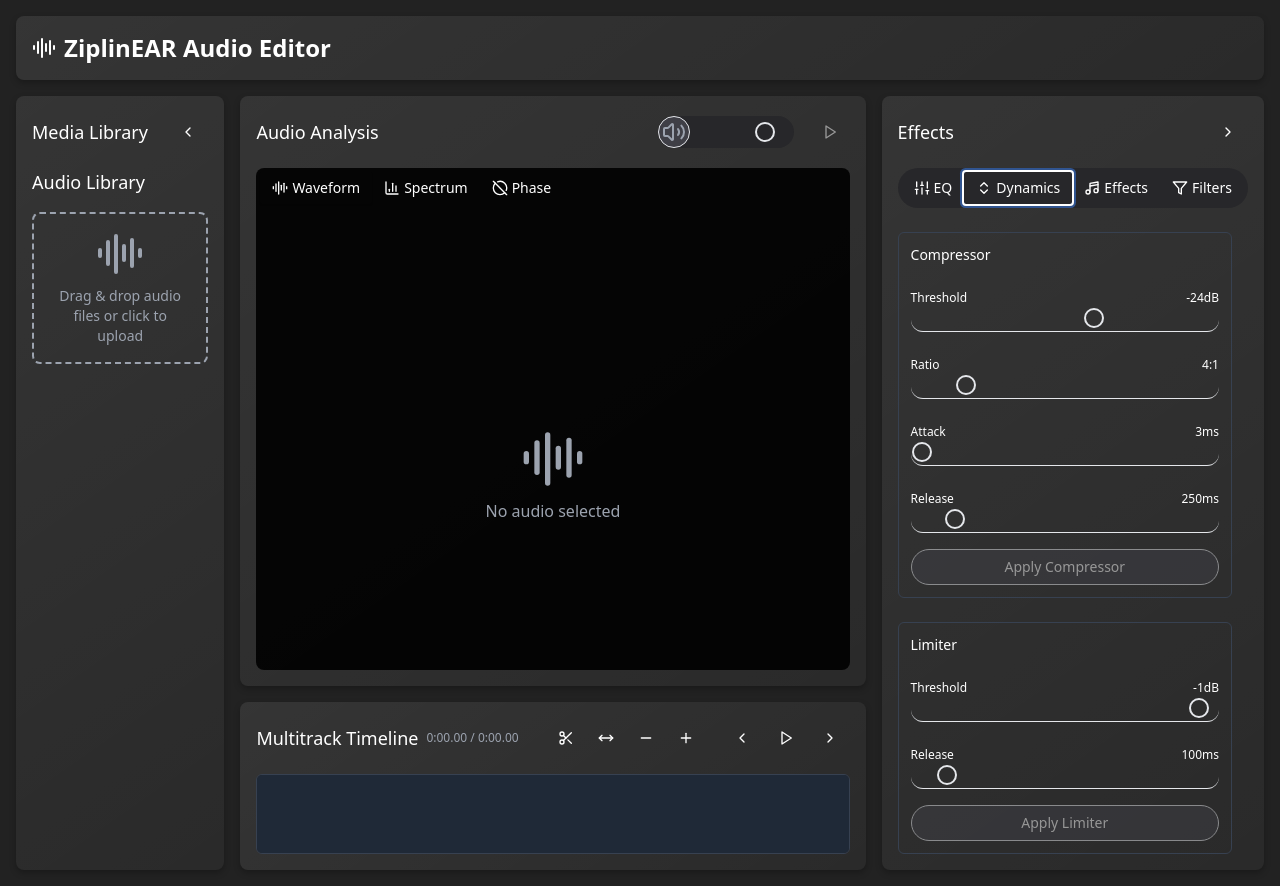
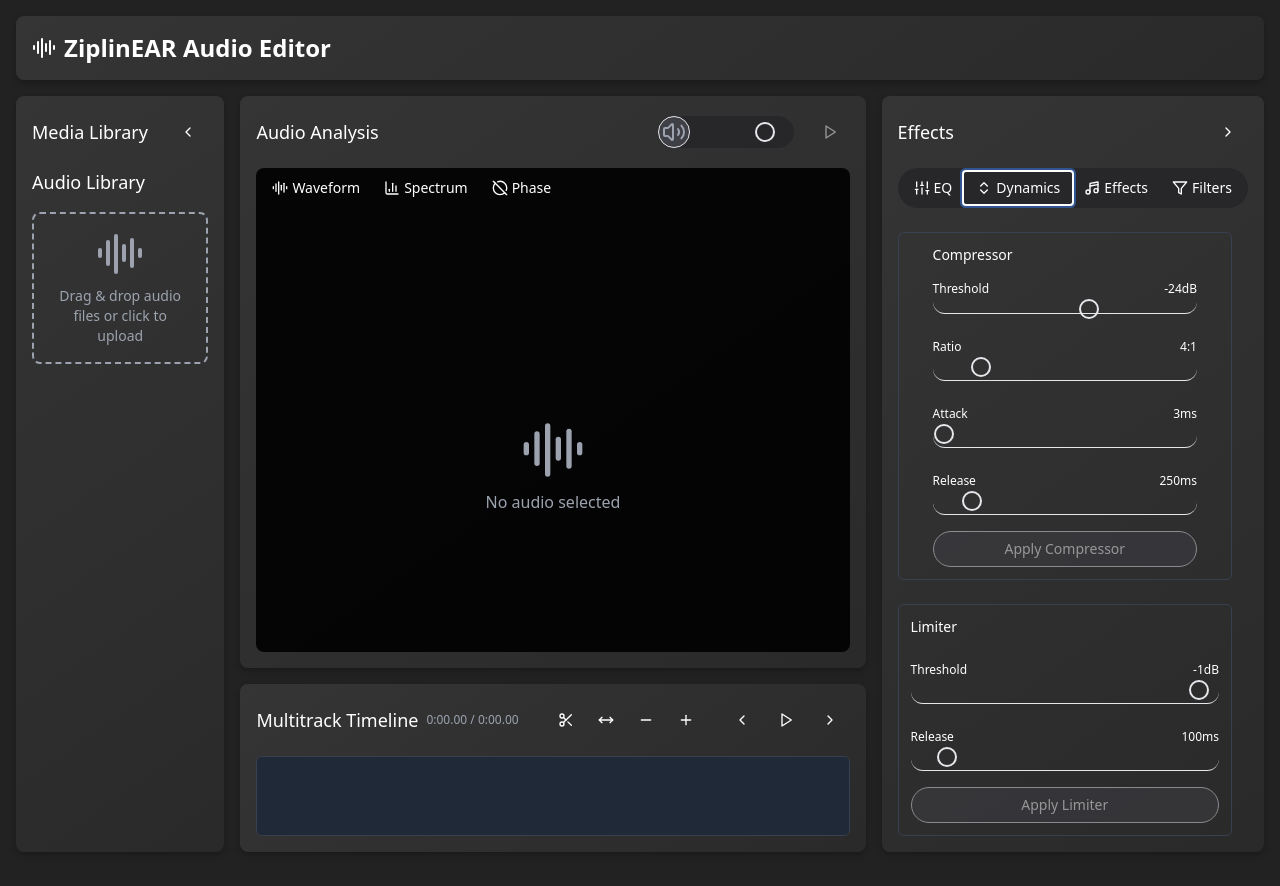
Before and after one commit to zpherodev/pria-prism-pro-audio, a React (Vite) app: page / in a window 1280 px wide. Both pictures are taken after a click on the tab "Dynamics". Built offline with nearby package versions, Linux system fonts and the light colour scheme.

Commit message:
Visual edit in Lovable
Edited UI in Lovable

```diff
--- a/src/components/editor/EffectsPanel.tsx
+++ b/src/components/editor/EffectsPanel.tsx
@@ -125,11 +125,11 @@ export const EffectsPanel = ({
             </Button>
           </TabsContent>
 
-          <TabsContent value="dynamics" className="space-y-6 pr-4">
-            <div className="space-y-4 border border-gray-700 rounded-md p-3">
+          <TabsContent value="dynamics" className="space-y-6 pr-4 mx-0">
+            <div className="space-y-4 border border-gray-700 rounded-md p-3 px-[34px]">
               <h3 className="text-sm font-medium">Compressor</h3>
 
-              <div className="space-y-2 border-b rounded-xl py-[9px]">
+              <div className="space-y-2 border-b rounded-xl py-0 px-0">
                 <div className="flex justify-between">
                   <label className="text-xs">Threshold</label>
                   <span className="text-xs">{threshold}dB</span>
```
